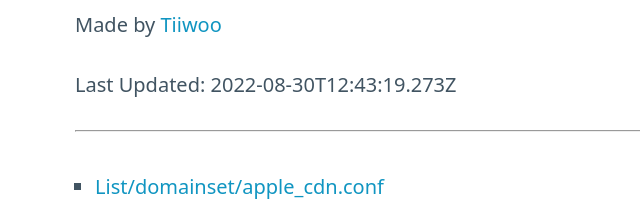
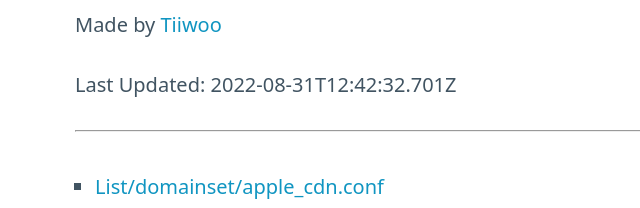
Before and after one commit to tiiwoo/proxy-rules, a website: page index.html in a window 1280 px wide. Shown: the part 150-358 px from the top of the page, 0-640 px from the left. Drawn offline with nearby package versions, Linux system fonts and the light colour scheme.

Commit message:
deploy: ada81d2a9b561904336d53c866301ae15a19477b

```diff
--- a/index.html
+++ b/index.html
@@ -24,7 +24,7 @@
     <main class="container">
       <h1>Rulesets For Surge</h1>
       <p>Made by <a href="https://tiiwoo.moe">Tiiwoo</a></p>
-      <p>Last Updated: 2022-08-30T12:43:19.273Z</p>
+      <p>Last Updated: 2022-08-31T12:42:32.701Z</p>
       <hr>
       <br>
       <ul>
```
Also changed, not shown: 1 other file.
